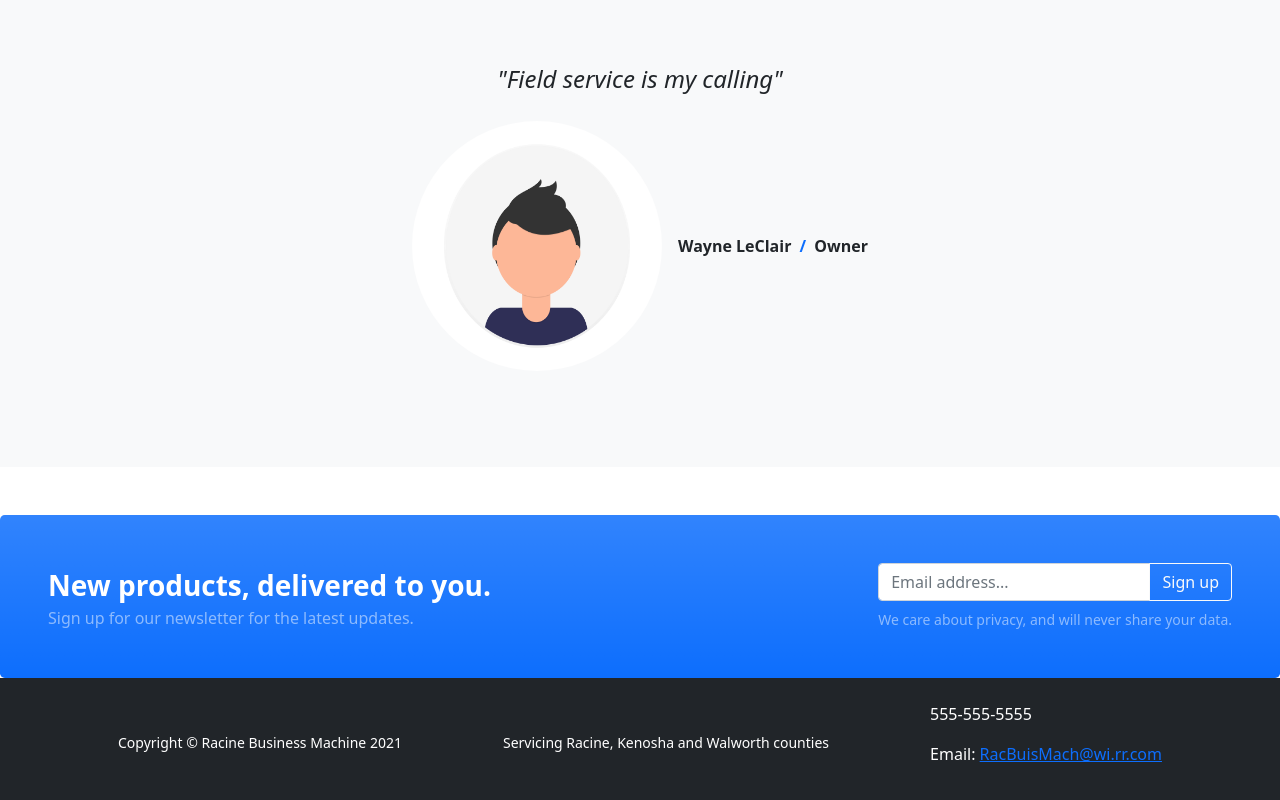
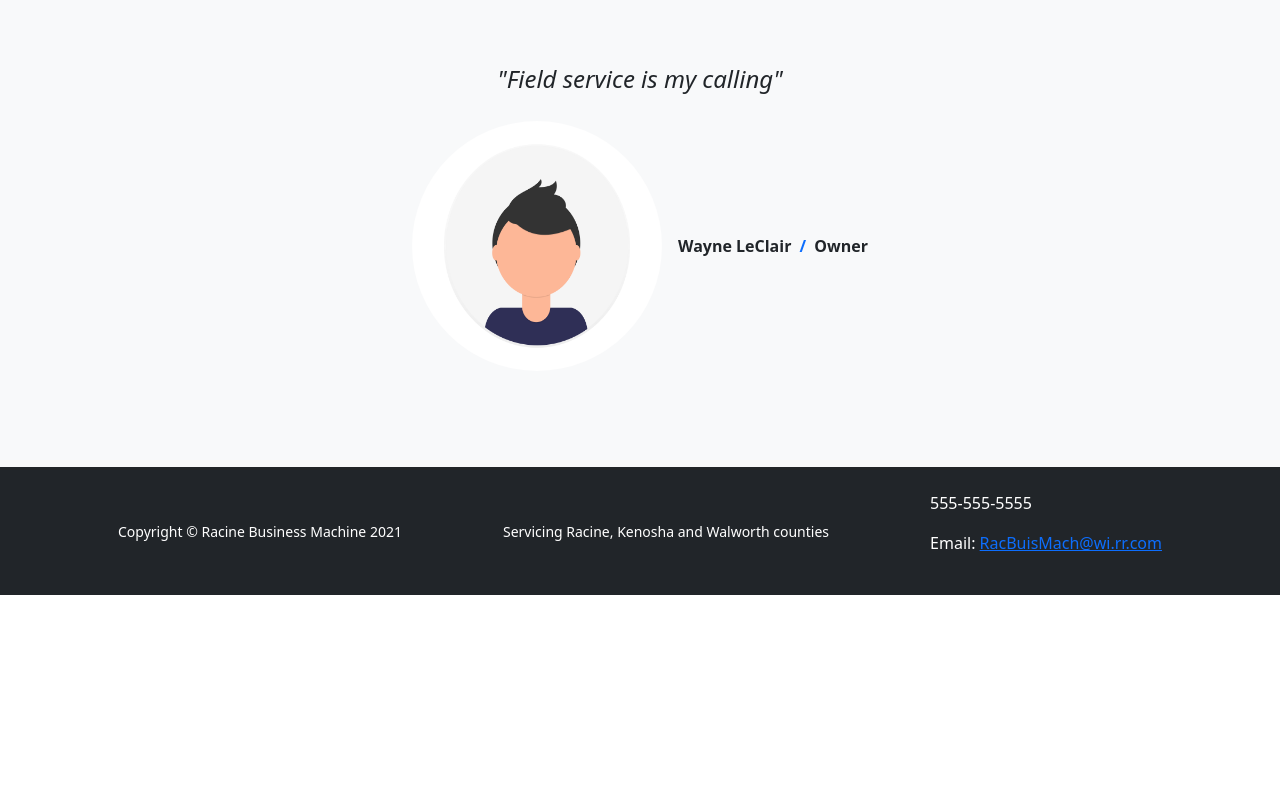
Before and after one commit to mbrothen/extrasite_project_mgmt, a plain HTML site: page index.html in a window 1280 px wide. Shown: the part 1425-2225 px from the top of the page. After the commit the page ends 2020 px from the top, so only its background shows below. Drawn offline with nearby package versions, Linux system fonts and the light colour scheme.

Commit message:
Update index.html
Removed subscribe

```diff
--- a/index.html
+++ b/index.html
@@ -131,23 +131,6 @@
                     </div>
                 </div>
             </div>
-                   <!-- Call to action-->
-                    <aside class="bg-primary bg-gradient rounded-3 p-4 p-sm-5 mt-5">
-                        <div class="d-flex align-items-center justify-content-between flex-column flex-xl-row text-center text-xl-start">
-                            <div class="mb-4 mb-xl-0">
-                                <div class="fs-3 fw-bold text-white">New products, delivered to you.</div>
-                                <div class="text-white-50">Sign up for our newsletter for the latest updates.</div>
-                            </div>
-                            <div class="ms-xl-4">
-                                <div class="input-group mb-2">
-                                    <input class="form-control" type="text" placeholder="Email address..." aria-label="Email address..." aria-describedby="button-newsletter" />
-                                    <button class="btn btn-outline-light" id="button-newsletter" type="button">Sign up</button>
-                                </div>
-                                <div class="small text-white-50">We care about privacy, and will never share your data.</div>
-                            </div>
-                        </div>
-                    </aside>
-                </div>
             </section>
         </main>
         <!-- Footer-->
```
